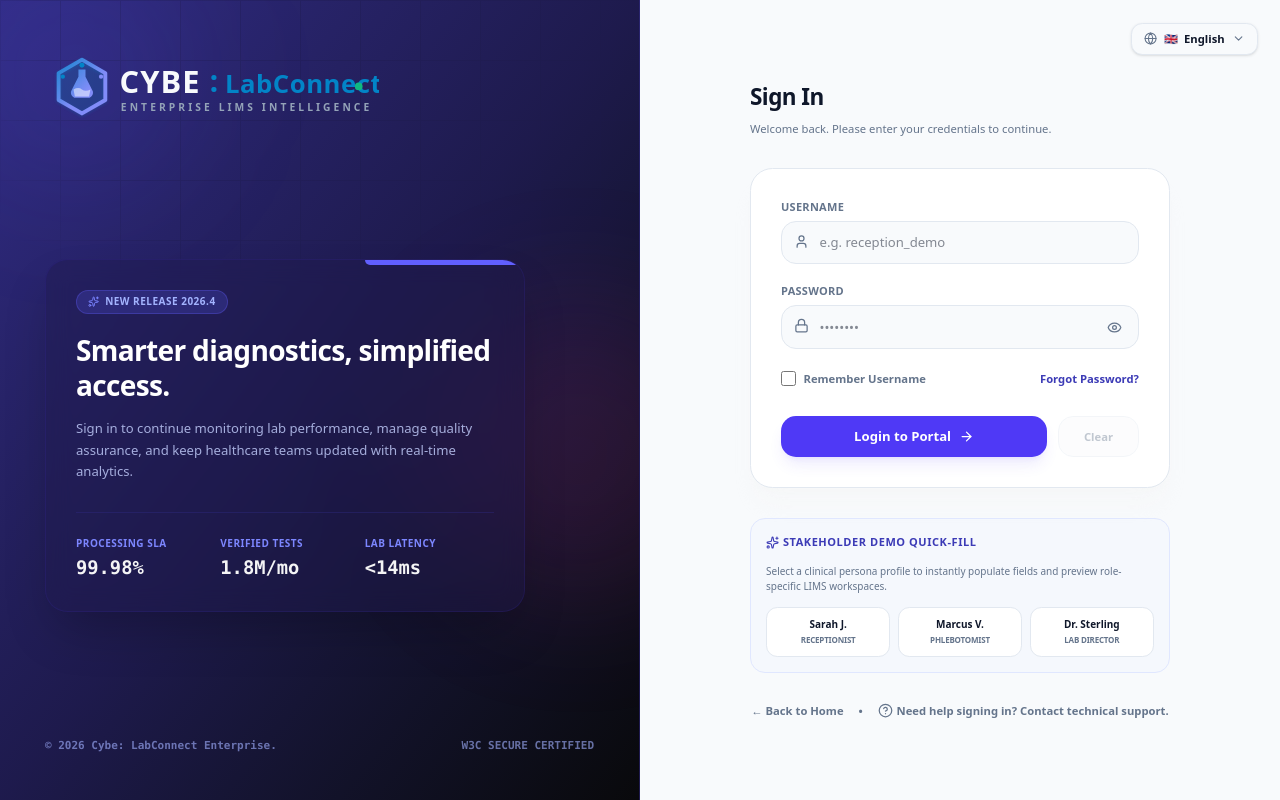
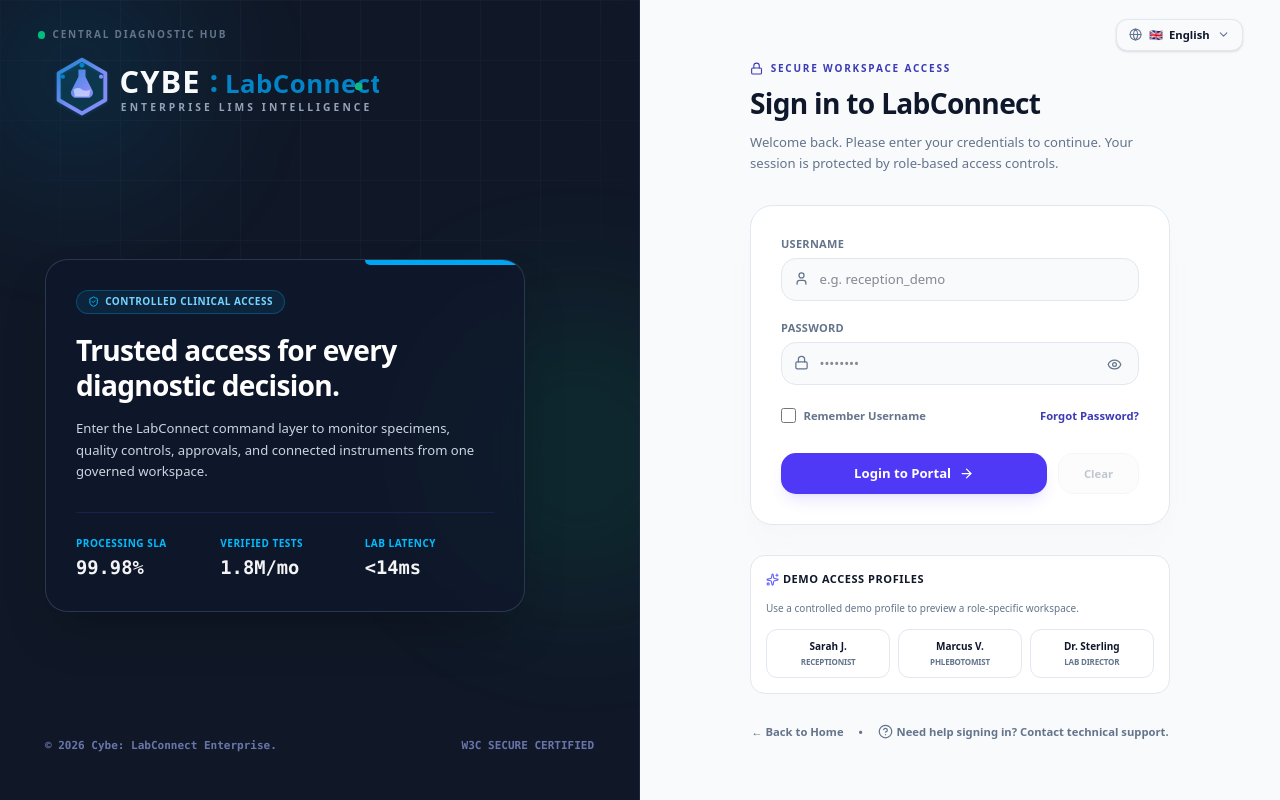
Before and after one commit to selva-aiprojects/labconnect, a React (Vite) app: page / in a window 1280 px wide. Both pictures are taken after a click on the button "Launch Portal". Built offline with nearby package versions, Linux system fonts and the light colour scheme.

Commit message:
Redesign professional login page

```diff
--- a/src/components/LoginModule.tsx
+++ b/src/components/LoginModule.tsx
@@ -6,7 +6,7 @@
 import { useState, useEffect, FormEvent } from 'react';
 import {
   Eye, EyeOff, Lock, User, AlertCircle, Sparkles, CheckCircle2,
-  HelpCircle, Sun, Moon, Loader2, RefreshCw, KeyRound, ArrowRight
+  HelpCircle, Sun, Moon, Loader2, RefreshCw, KeyRound, ArrowRight, ShieldCheck
 } from 'lucide-react';
 import { motion } from 'motion/react';
 import { SupportedLanguage, TRANSLATIONS, LimsRole } from '../types/lims';
@@ -166,7 +166,11 @@ export function LoginModule({ onLoginSuccess, darkMode, onToggleDarkMode, onBack
     <div className="min-h-screen bg-zinc-50 dark:bg-zinc-950 flex flex-col justify-between transition-colors duration-300 font-sans">
 
       {/* Top Utility Nav bar */}
-      <nav className="absolute top-0 right-0 left-0 flex items-center justify-between p-6 z-30">
+      <nav className="absolute top-0 right-0 left-0 flex items-center justify-between px-6 py-5 sm:px-10 z-30">
+        <div className="hidden lg:flex items-center gap-2 text-[10px] font-black uppercase tracking-[0.18em] text-zinc-400 dark:text-zinc-500">
+          <span className="h-2 w-2 rounded-full bg-emerald-500" />
+          Central diagnostic hub
+        </div>
         {/* Language selector */}
         <div className="flex items-center gap-3 ml-auto">
           <LanguageSelector currentLang={lang} onLanguageChange={setLang} />
@@ -177,13 +181,13 @@ export function LoginModule({ onLoginSuccess, darkMode, onToggleDarkMode, onBack
       <main className="flex-1 grid grid-cols-1 lg:grid-cols-12 min-h-screen items-stretch overflow-hidden">
 
         {/* Left Side: Illustration / Brand area (Desktop only) */}
-        <section className="hidden lg:flex lg:col-span-5 xl:col-span-6 bg-gradient-to-br from-indigo-900 via-indigo-950 to-zinc-950 text-white relative flex-col justify-between p-12 overflow-hidden border-r border-indigo-950/40">
+        <section className="hidden lg:flex lg:col-span-5 xl:col-span-6 bg-[#101827] text-white relative flex-col justify-between p-12 overflow-hidden border-r border-slate-800">
           {/* Diagnostic Grid Grid lines overlay */}
-          <div className="absolute inset-0 bg-[linear-gradient(to_right,#1e1b4b_1px,transparent_1px),linear-gradient(to_bottom,#1e1b4b_1px,transparent_1px)] bg-[size:4rem_4rem] [mask-image:radial-gradient(ellipse_60%_50%_at_50%_0%,#000_70%,transparent_100%)] opacity-30" />
+          <div className="absolute inset-0 bg-[linear-gradient(to_right,#263247_1px,transparent_1px),linear-gradient(to_bottom,#263247_1px,transparent_1px)] bg-[size:4rem_4rem] [mask-image:radial-gradient(ellipse_60%_50%_at_50%_0%,#000_70%,transparent_100%)] opacity-25" />
 
           {/* Fluid medical/biological vector bubble accents */}
-          <div className="absolute -top-12 -left-12 w-64 h-64 bg-indigo-500/10 rounded-full blur-3xl" />
-          <div className="absolute bottom-1/4 -right-24 w-80 h-80 bg-pink-500/10 rounded-full blur-3xl animate-pulse" />
+          <div className="absolute -top-12 -left-12 w-64 h-64 bg-sky-500/10 rounded-full blur-3xl" />
+          <div className="absolute bottom-1/4 -right-24 w-80 h-80 bg-emerald-500/10 rounded-full blur-3xl" />
 
           {/* Top Brand Logo Container */}
           <div className={`relative z-10 py-2 flex items-center ${
@@ -200,32 +204,32 @@ export function LoginModule({ onLoginSuccess, darkMode, onToggleDarkMode, onBack
 
           {/* Interactive Lab illustration / Mock dashboard mock-up */}
           <div className="relative z-10 my-auto max-w-lg space-y-8">
-            <div className="p-8 bg-indigo-950/40 border border-indigo-800/20 backdrop-blur-md rounded-3xl shadow-2xl relative overflow-hidden group">
-              <div className="absolute top-0 right-0 h-1.5 w-1/3 bg-indigo-500 rounded-bl-full" />
+            <div className="p-8 bg-slate-900/70 border border-slate-700/80 backdrop-blur-md rounded-3xl shadow-2xl relative overflow-hidden group">
+              <div className="absolute top-0 right-0 h-1.5 w-1/3 bg-sky-500 rounded-bl-full" />
 
-              <span className="inline-flex items-center gap-1.5 px-3 py-1 rounded-full bg-indigo-500/20 text-indigo-300 font-bold text-[10px] uppercase tracking-wider mb-5 border border-indigo-500/30">
-                <Sparkles className="h-3 w-3 text-indigo-400" /> New Release 2026.4
+              <span className="inline-flex items-center gap-1.5 px-3 py-1 rounded-full bg-sky-500/10 text-sky-300 font-bold text-[10px] uppercase tracking-wider mb-5 border border-sky-500/30">
+                <ShieldCheck className="h-3 w-3 text-sky-400" /> Controlled clinical access
               </span>
 
               <h2 id="banner-main-title" className="text-3xl font-extrabold tracking-tight leading-tight">
-                {t.bannerTitle}
+                Trusted access for every diagnostic decision.
               </h2>
-              <p className="text-sm text-indigo-200/80 leading-relaxed font-normal mt-4">
-                {t.bannerSubtitle}
+              <p className="text-sm text-slate-300 leading-relaxed font-normal mt-4">
+                Enter the LabConnect command layer to monitor specimens, quality controls, approvals, and connected instruments from one governed workspace.
               </p>
 
               {/* Sample Metrics grid */}
               <div className="grid grid-cols-3 gap-4 mt-8 pt-6 border-t border-indigo-900/40">
                 <div>
-                  <span className="block text-[10px] uppercase tracking-wider text-indigo-400 font-bold">Processing SLA</span>
+                  <span className="block text-[10px] uppercase tracking-wider text-sky-400 font-bold">Processing SLA</span>
                   <span className="block text-xl font-black font-mono text-zinc-100 mt-1">99.98%</span>
                 </div>
                 <div>
-                  <span className="block text-[10px] uppercase tracking-wider text-indigo-400 font-bold">Verified Tests</span>
+                  <span className="block text-[10px] uppercase tracking-wider text-sky-400 font-bold">Verified Tests</span>
                   <span className="block text-xl font-black font-mono text-zinc-100 mt-1">1.8M/mo</span>
                 </div>
                 <div>
-                  <span className="block text-[10px] uppercase tracking-wider text-indigo-400 font-bold">Lab Latency</span>
+                  <span className="block text-[10px] uppercase tracking-wider text-sky-400 font-bold">Lab Latency</span>
                   <span className="block text-xl font-black font-mono text-zinc-100 mt-1">&lt;14ms</span>
                 </div>
               </div>
@@ -259,12 +263,15 @@ export function LoginModule({ onLoginSuccess, darkMode, onToggleDarkMode, onBack
             </div>
 
             {/* Standard Header */}
-            <div className="space-y-2 text-center lg:text-left">
-              <h2 className="text-2xl font-extrabold tracking-tight text-zinc-900 dark:text-white">
-                {t.signInTitle}
+            <div className="space-y-3 text-center lg:text-left">
+              <div className="flex items-center justify-center lg:justify-start gap-2 text-[10px] font-black uppercase tracking-[0.18em] text-indigo-600 dark:text-indigo-400">
+                <Lock className="h-3.5 w-3.5" /> Secure workspace access
+              </div>
+              <h2 className="text-3xl font-extrabold tracking-tight text-zinc-900 dark:text-white">
+                Sign in to LabConnect
               </h2>
-              <p className="text-xs text-zinc-500 dark:text-zinc-400 font-medium leading-relaxed">
-                {t.signInSub}
+              <p className="text-sm text-zinc-500 dark:text-zinc-400 font-medium leading-relaxed">
+                {t.signInSub} Your session is protected by role-based access controls.
               </p>
             </div>
 
@@ -471,12 +478,12 @@ export function LoginModule({ onLoginSuccess, darkMode, onToggleDarkMode, onBack
             </div>
 
             {/* DEMO PROFILES PANEL: Super handy for stakeholder presentations! */}
-            <div className="p-4 bg-indigo-50/30 dark:bg-indigo-950/20 border border-indigo-100 dark:border-indigo-950 rounded-2xl space-y-3.5">
-              <span className="text-[11px] font-bold text-indigo-600 dark:text-indigo-400 uppercase tracking-wider flex items-center gap-1">
-                <Sparkles className="h-3.5 w-3.5" /> Stakeholder Demo Quick-Fill
+            <div className="p-4 bg-zinc-100/70 dark:bg-zinc-900/70 border border-zinc-200 dark:border-zinc-800 rounded-2xl space-y-3.5">
+              <span className="text-[11px] font-bold text-zinc-700 dark:text-zinc-300 uppercase tracking-wider flex items-center gap-1">
+                <Sparkles className="h-3.5 w-3.5 text-indigo-500" /> Demo access profiles
               </span>
               <p className="text-[10px] text-zinc-500 dark:text-zinc-400 leading-normal font-medium">
-                Select a clinical persona profile to instantly populate fields and preview role-specific LIMS workspaces.
+                Use a controlled demo profile to preview a role-specific workspace.
               </p>
               <div className="grid grid-cols-3 gap-2">
                 <button
```
